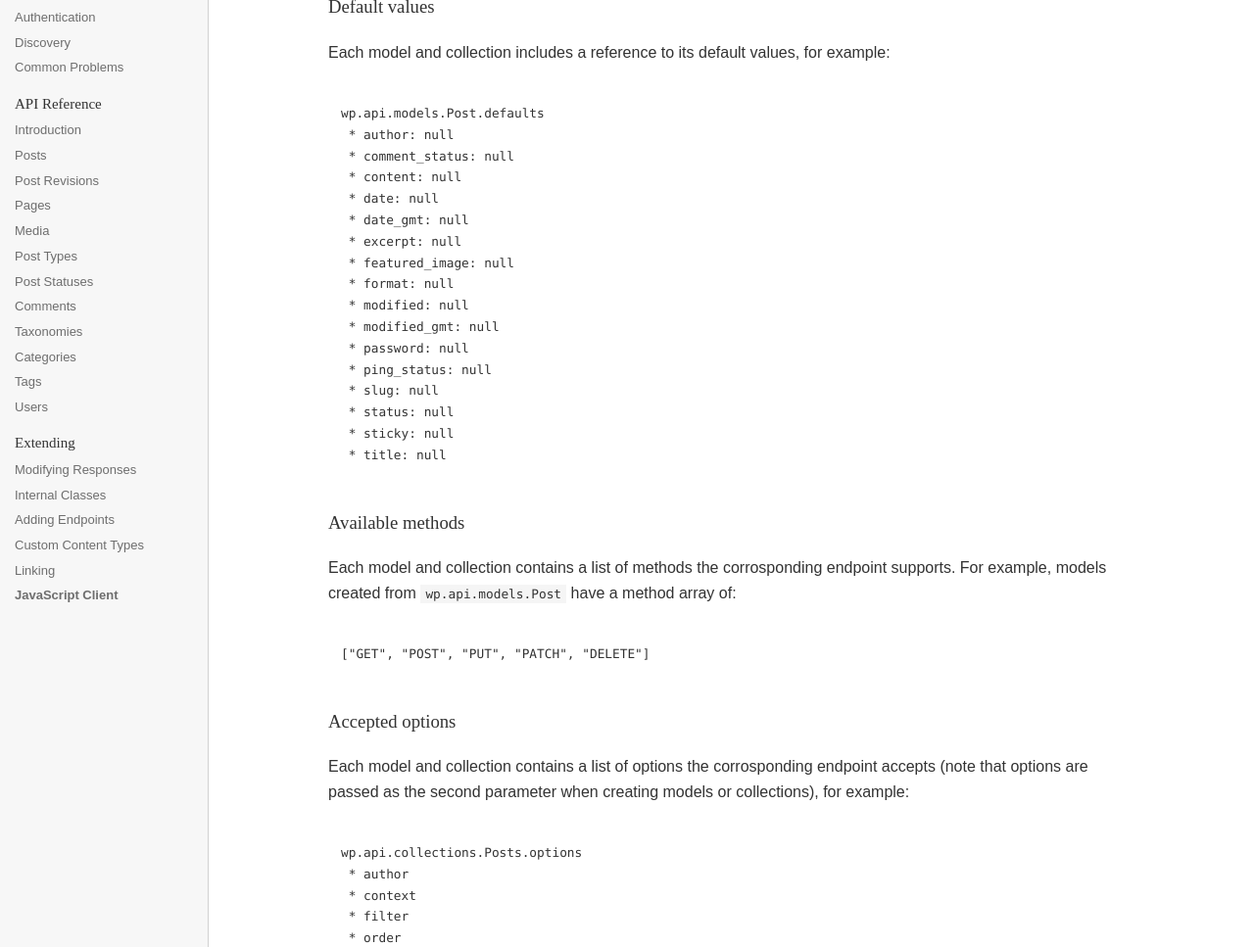
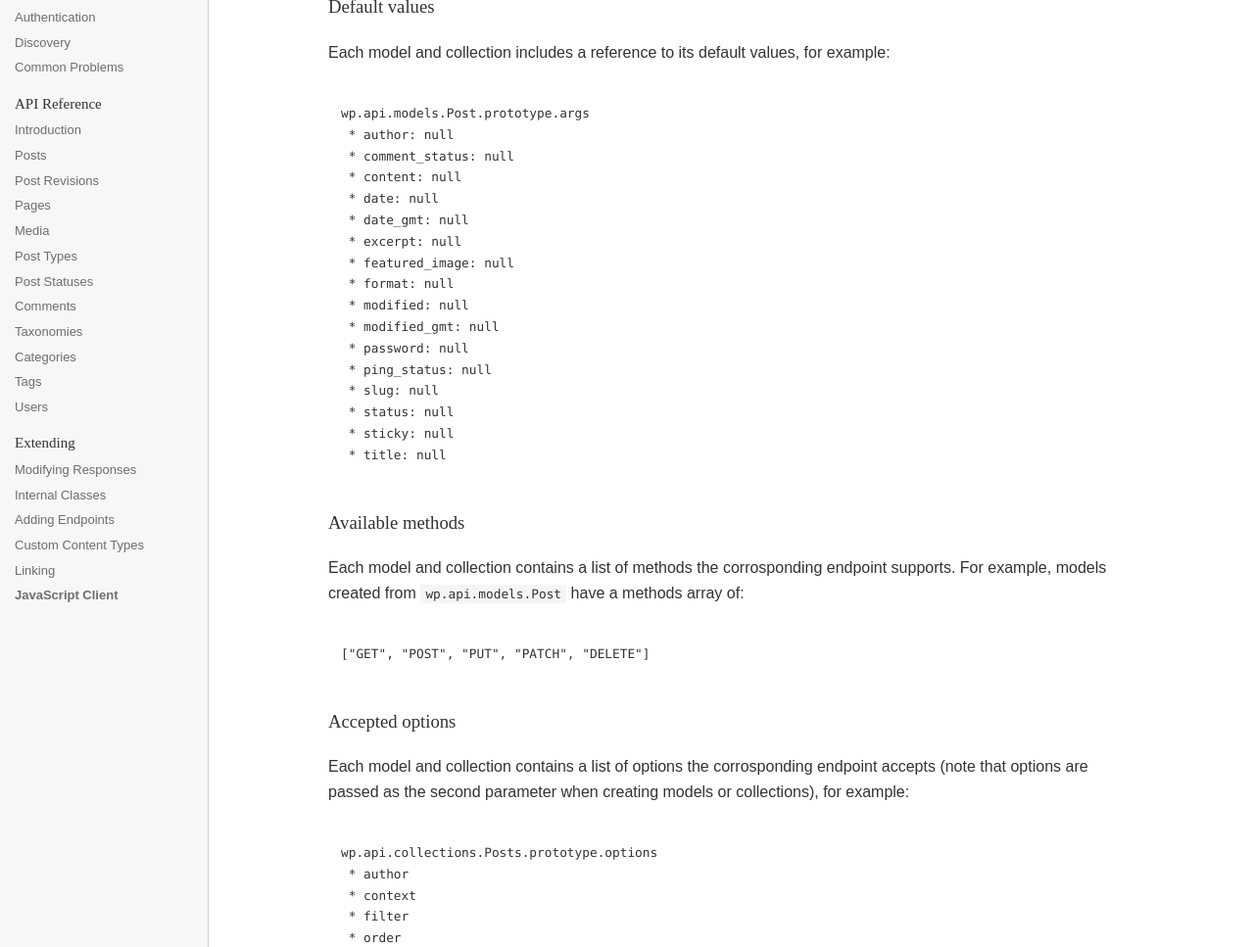
Before and after one commit to WP-API/docs-v2, a Jekyll site: the page built from extending/javascript-client/index.md, in a window 1280 px wide and 1400 px high, scrolled down 1345 px. Shown: the part 152-1119 px from the top of the window at 98% size. Built offline with Jekyll 4.4.1, drawn with Linux system fonts in a browser that asks for light colours; Markdown is read by kramdown in place of the engine named in the settings; some of the changed text lies outside the part shown.

Commit message:
Update index.md

````diff
--- a/extending/javascript-client/index.md
+++ b/extending/javascript-client/index.md
@@ -63,7 +63,7 @@ You can use these endpoints as-is to read, update, create and delete items using
 Each model and collection includes a reference to its default values, for example:
 
 ```
-wp.api.models.Post.defaults
+wp.api.models.Post.prototype.args
  * author: null
  * comment_status: null
  * content: null
@@ -84,7 +84,7 @@ wp.api.models.Post.defaults
 
 ### Available methods
 
-Each model and collection contains a list of methods the corrosponding endpoint supports. For example, models created from `wp.api.models.Post` have a method array of:
+Each model and collection contains a list of methods the corrosponding endpoint supports. For example, models created from `wp.api.models.Post` have a methods array of:
 
 ```
 ["GET", "POST", "PUT", "PATCH", "DELETE"]
@@ -95,7 +95,7 @@ Each model and collection contains a list of methods the corrosponding endpoint
 Each model and collection contains a list of options the corrosponding endpoint accepts (note that options are passed as the second parameter when creating models or collections), for example:
 
 ```
-wp.api.collections.Posts.options
+wp.api.collections.Posts.prototype.options
  * author
  * context
  * filter
````
